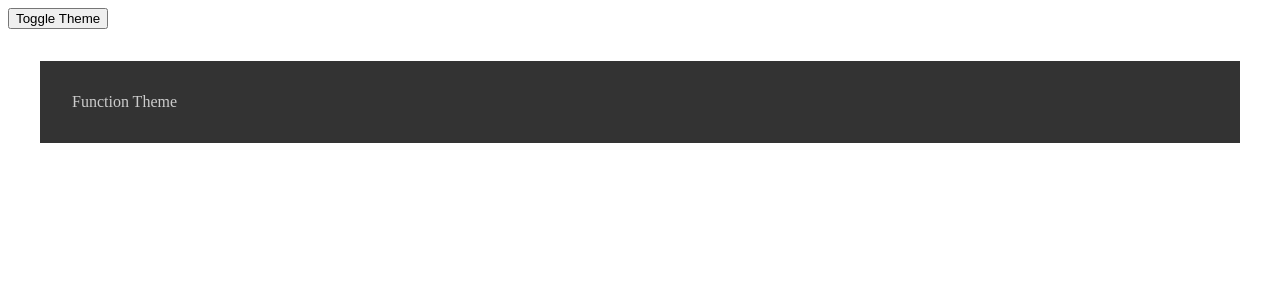
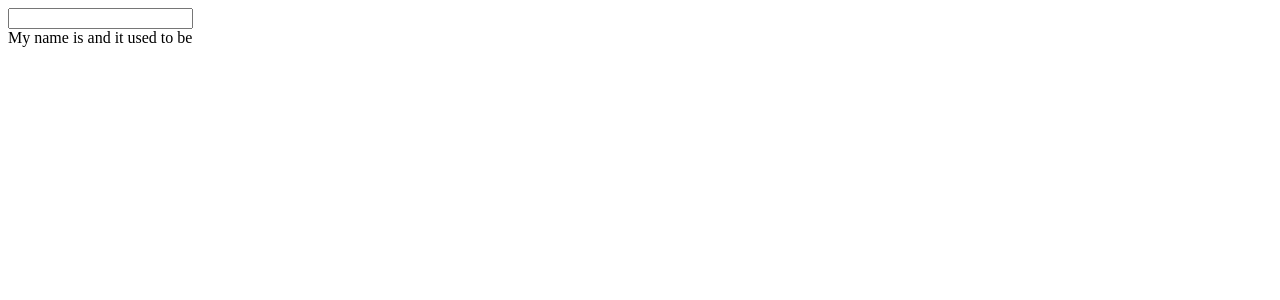
Before and after one commit to Ajgor-idk/React-Hooks-Practice, a React (Create React App) app: page / in a window 1280 px wide. Shown: the top 300 px of the page. Built offline with nearby package versions, Linux system fonts and the light colour scheme.

Commit message:
useRef Hook added

```diff
--- a/src/App.js
+++ b/src/App.js
@@ -2,13 +2,15 @@ import React from "react";
 import { UseStateHook } from "./Hooks/UseState/UseStateHook.js";
 import { UseEffectHook } from "./Hooks/UseEffect/UseEffectHook.js";
 import { UseContextHook } from "./Hooks/UseContext/UseContextHook.js";
+import UseRefHook from "./Hooks/UseRef/UseRefHook.js";
 
 function App() {
   return (
     <>
       {/* <UseStateHook /> */}
       {/* <UseEffectHook /> */}
-      <UseContextHook />
+      {/* <UseContextHook /> */}
+      <UseRefHook />
     </>
   );
 }
--- /dev/null
+++ b/src/Hooks/UseRef/UseRefHook.js
@@ -0,0 +1,19 @@
+import React, { useEffect, useRef, useState } from "react";
+
+export default function UseRefHook() {
+  const [name, setName] = useState("");
+  const prevName = useRef();
+
+  useEffect(() => {
+    prevName.current = name;
+  }, [name]);
+
+  return (
+    <>
+      <input value={name} onChange={(event) => setName(event.target.value)} />
+      <div>
+        My name is {name} and it used to be {prevName.current}
+      </div>
+    </>
+  );
+}
```
Also changed, not shown: 1 other file (tests, documents, lock files or other folders).
